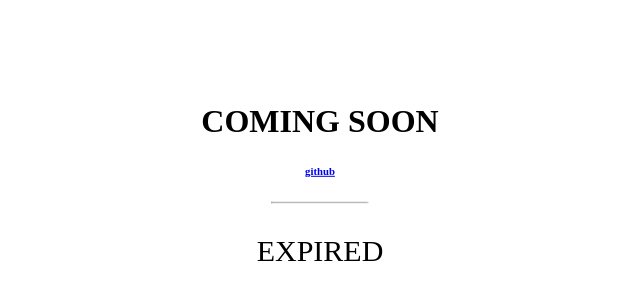
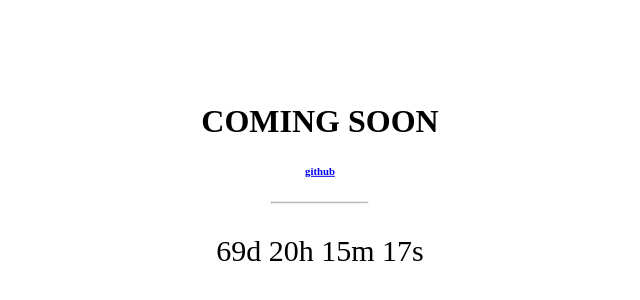
Before and after one commit to omersayshi/omersayshi.github.io, a plain HTML site: page index.html in a window 1280 px wide. Shown: the part 210-510 px from the top of the page, without its empty margins (320-960 px from the left). Drawn offline with Linux system fonts and the light colour scheme.

Commit message:
im so busy with school but i am determined to finish this

```diff
--- a/index.html
+++ b/index.html
@@ -47,7 +47,7 @@ hr {
 
 <script>
 // Set the date we're counting down to
-var countDownDate = new Date("Jan 5, 2020 15:37:25").getTime();
+var countDownDate = new Date("May 21, 2020 15:37:25").getTime();
 
 // Update the count down every 1 second
 var countdownfunction = setInterval(function() {
```
